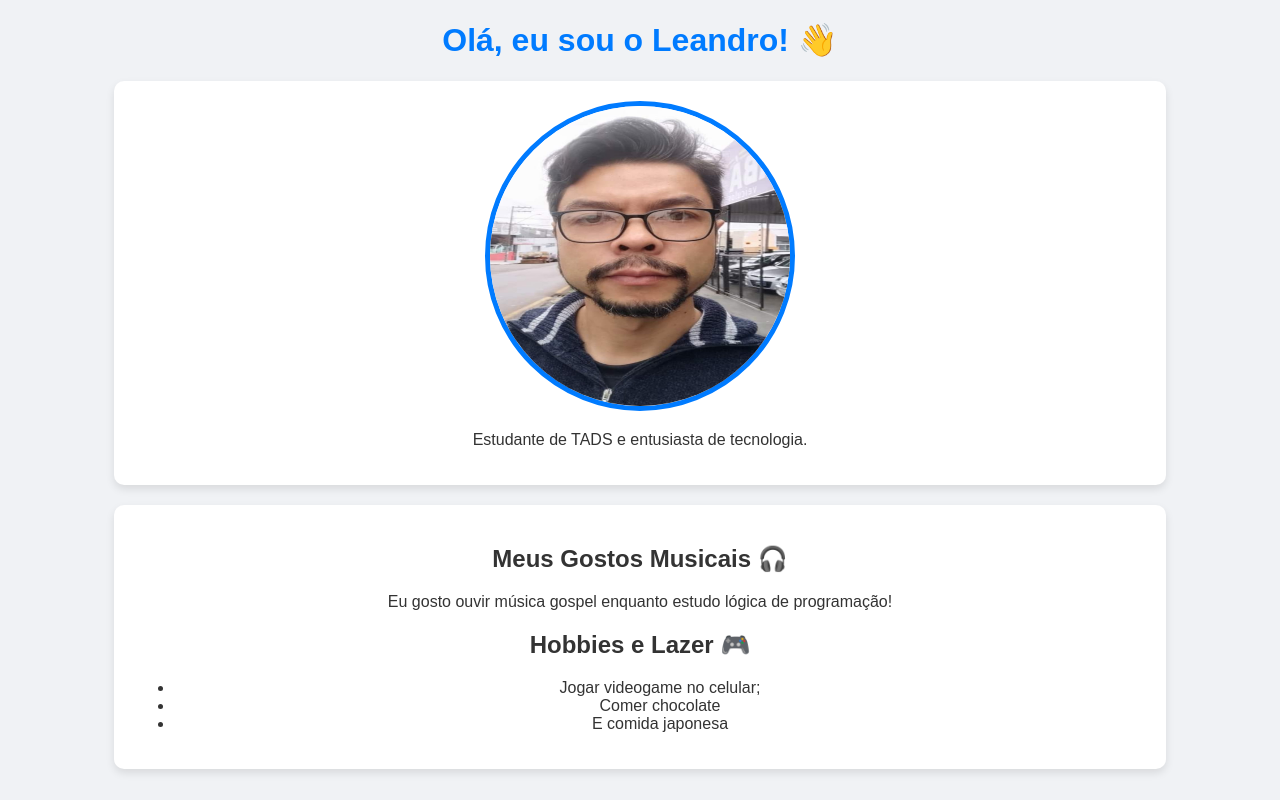
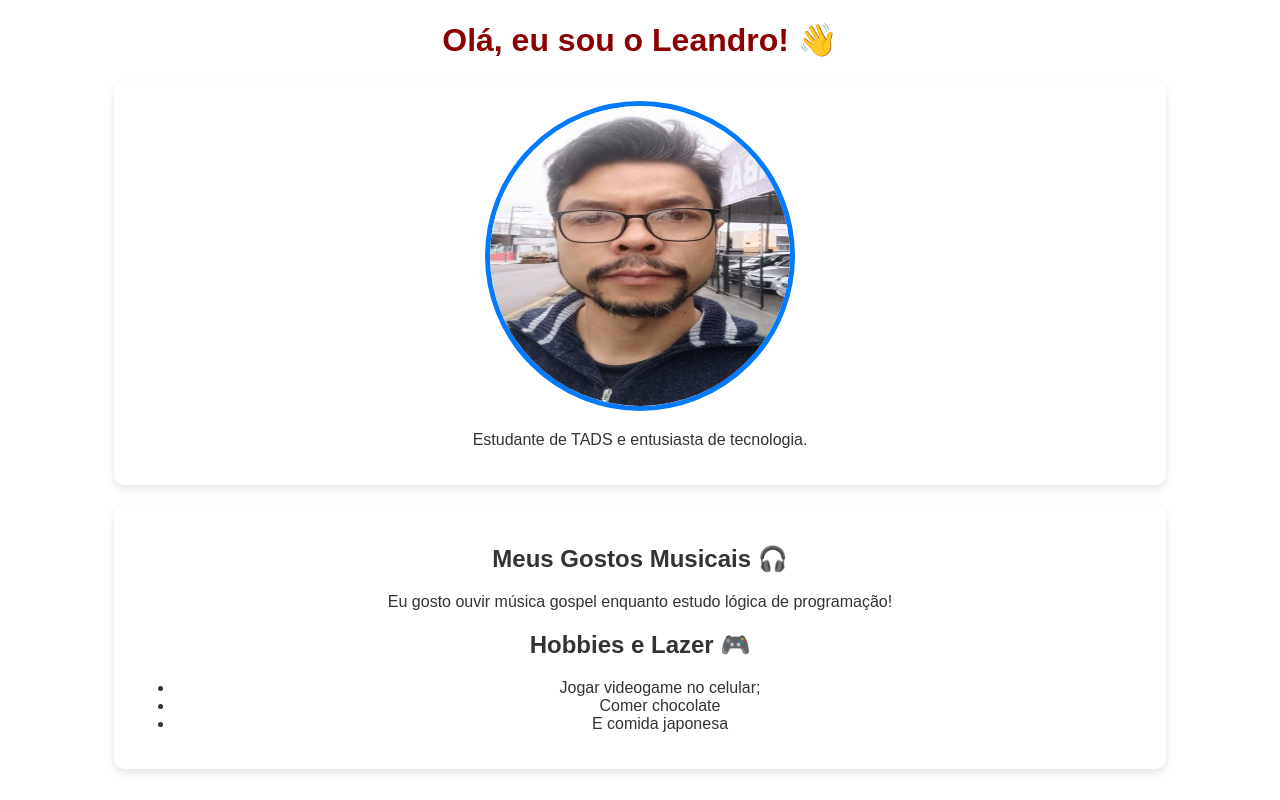
Before and after one commit to LeandroAbe1976/meu_blog_IA, a plain HTML site: page index.html in a window 1280 px wide. Drawn offline with Linux system fonts and the light colour scheme.

Commit message:
Update style.css

```diff
--- a/style.css
+++ b/style.css
@@ -1,6 +1,6 @@
 body {
     font-family: Arial, sans-serif;
-    background-color: #f0f2f5;
+    background-color: light blue;
     text-align: center;
     color: #333;
 }
@@ -15,7 +15,7 @@ body {
 
 /* Estiliza os títulos */
 h1 {
-    color: #007bff;
+    color: darkred;
 }
 
 section {
```
